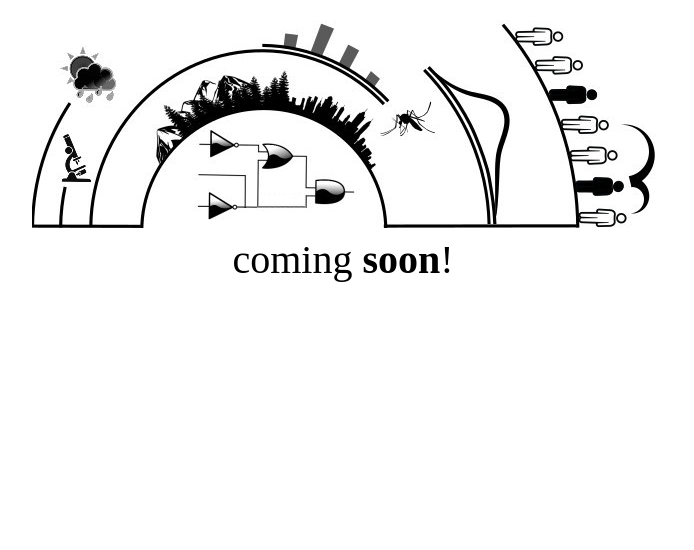
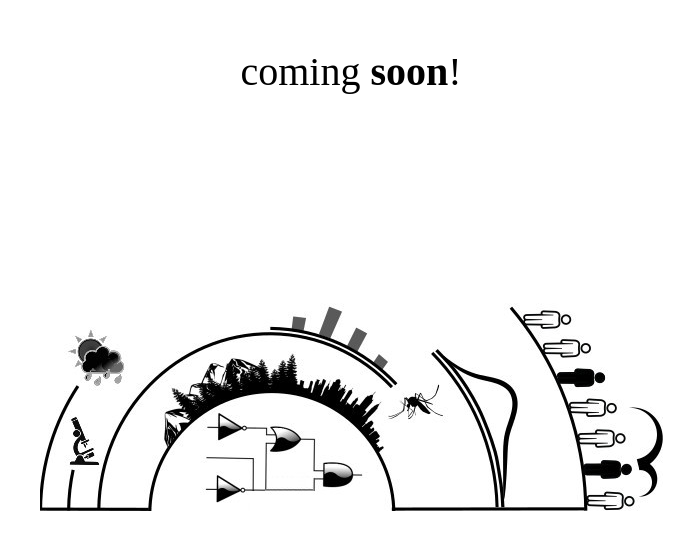
Before and after one commit to kerguler/Population.jl, a plain HTML site: page docs/index.html in a window 1280 px wide. Shown: the whole page, without its empty margins (297-991 px from the left). Drawn offline with Linux system fonts and the light colour scheme.

Commit message:
Update index.html

```diff
--- a/docs/index.html
+++ b/docs/index.html
@@ -2,8 +2,15 @@
 <html>
 <body>
 
-<div style="width:100%; height:211px; margin-top: 20px; text-align: center; background-image: url(figures/logo_sPop2.jpg); background-repeat: no-repeat; background-position: center;"></div>
-<div style="width:100%; text-align: center;"><p style="font-size:2.5em; margin: 5px;">coming <strong>soon</strong>!</p></div>
+<div style="position: absolute;
+    width: 100%;
+    height: 100%;
+    text-align: center;
+    background-image: url(figures/logo_sPop2.jpg);
+    background-repeat: no-repeat;
+    background-position: center;">
+    <p style="font-size:2.5em;">coming <strong>soon</strong>!</p>
+</div>
 
 </body>
 </html>
```
